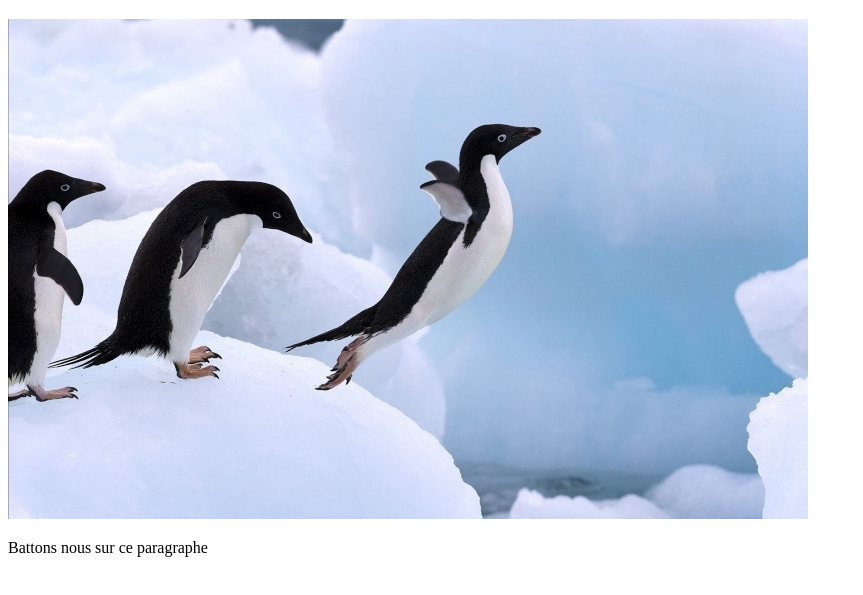
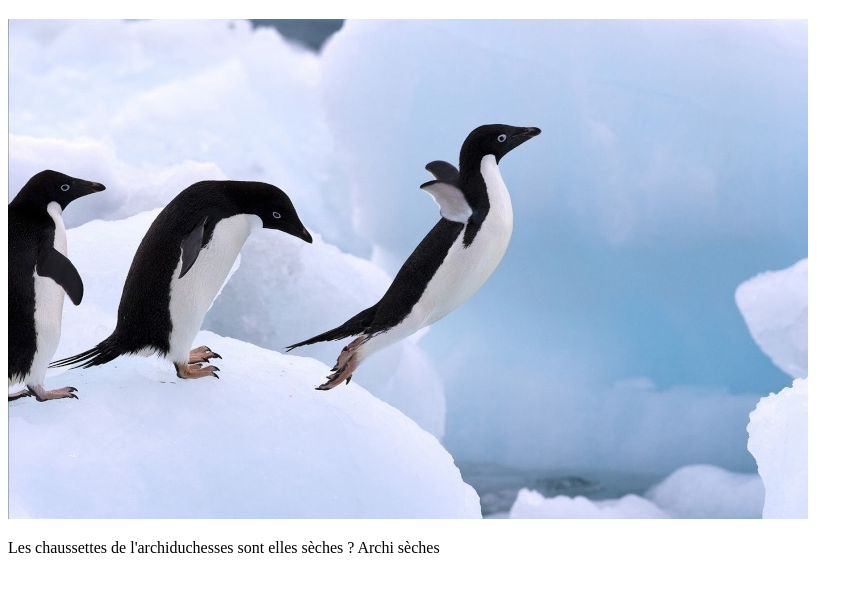
Before and after one commit to JohanLG20/projettest, a plain HTML site: page index.html in a window 1280 px wide. Shown: the part 61-656 px from the top of the page, without its empty margins (0-863 px from the left). Drawn offline with Linux system fonts and the light colour scheme.

Commit message:
Modification paragraphe baston

```diff
--- a/index.html
+++ b/index.html
@@ -9,7 +9,7 @@
             </h1>
             <img src="./images/pingouins.png" alt="pinguoins volant"/>
             <br/>
-            <p>Battons nous sur ce paragraphe</p>
+            <p>Les chaussettes de l'archiduchesses sont elles sèches ? Archi sèches</p>
 
         </main>
     </BODY>
```
